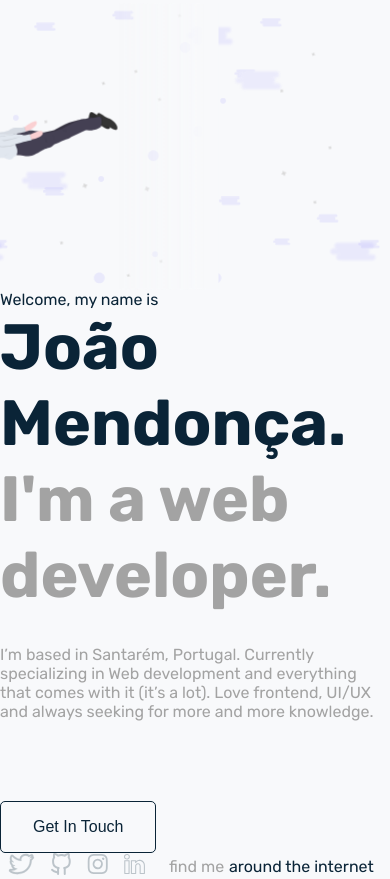
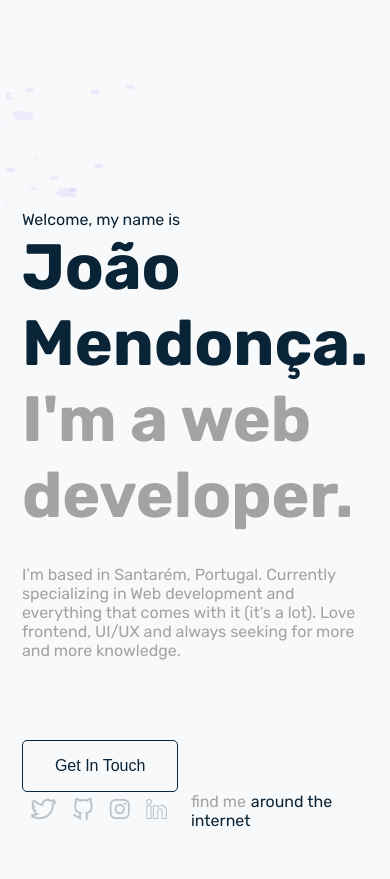
Before and after one commit to joaomendoncaa/portfolio-joaomendonca, a Next.js app: page / in a window 390 px wide. Shown: the top 879 px of the page. After the commit the page ends 844 px from the top, so only its background shows below. Built offline with nearby package versions, Linux system fonts and the light colour scheme.

Commit message:
Fixed Socials After Line Responsiveness

```diff
--- a/src/components/Socials/styles.ts
+++ b/src/components/Socials/styles.ts
@@ -15,13 +15,13 @@ export const Container = styled.div`
     background: var(--icon-grey);
     height: 2px;
     border-radius: 2px;
-    width: 200px;
+    width: 100vw;
 
     z-index: 1;
 
     top: calc(50% - 1px);
 
-    left: -220px;
+    left: calc((100vw + 2rem) * -1);
     right: 0;
   }
 `
@@ -54,8 +54,8 @@ export const DirectionText = styled.p`
   color: var(--text-secondary);
 
   span {
+    color: var(--text-secondary);
     margin-left: .3rem;
-    color: var(--text-secondary);
   }
 
   strong {
--- a/src/styles/Home.ts
+++ b/src/styles/Home.ts
@@ -2,6 +2,7 @@ import styled from 'styled-components'
 
 export const Main = styled.div`
   height: 100vh;
+  padding: 5rem;
 
   max-width: 1500px;
 
```
